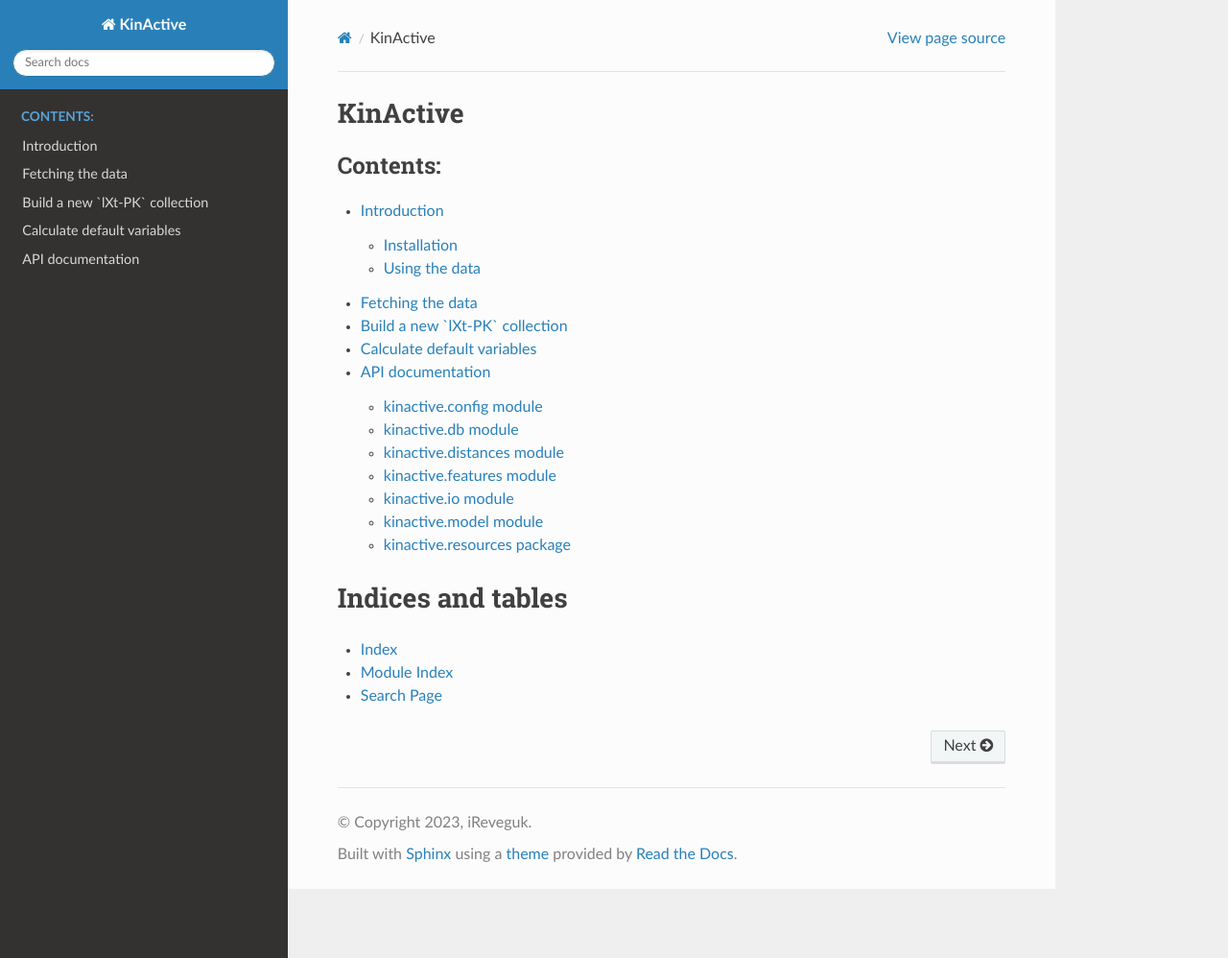
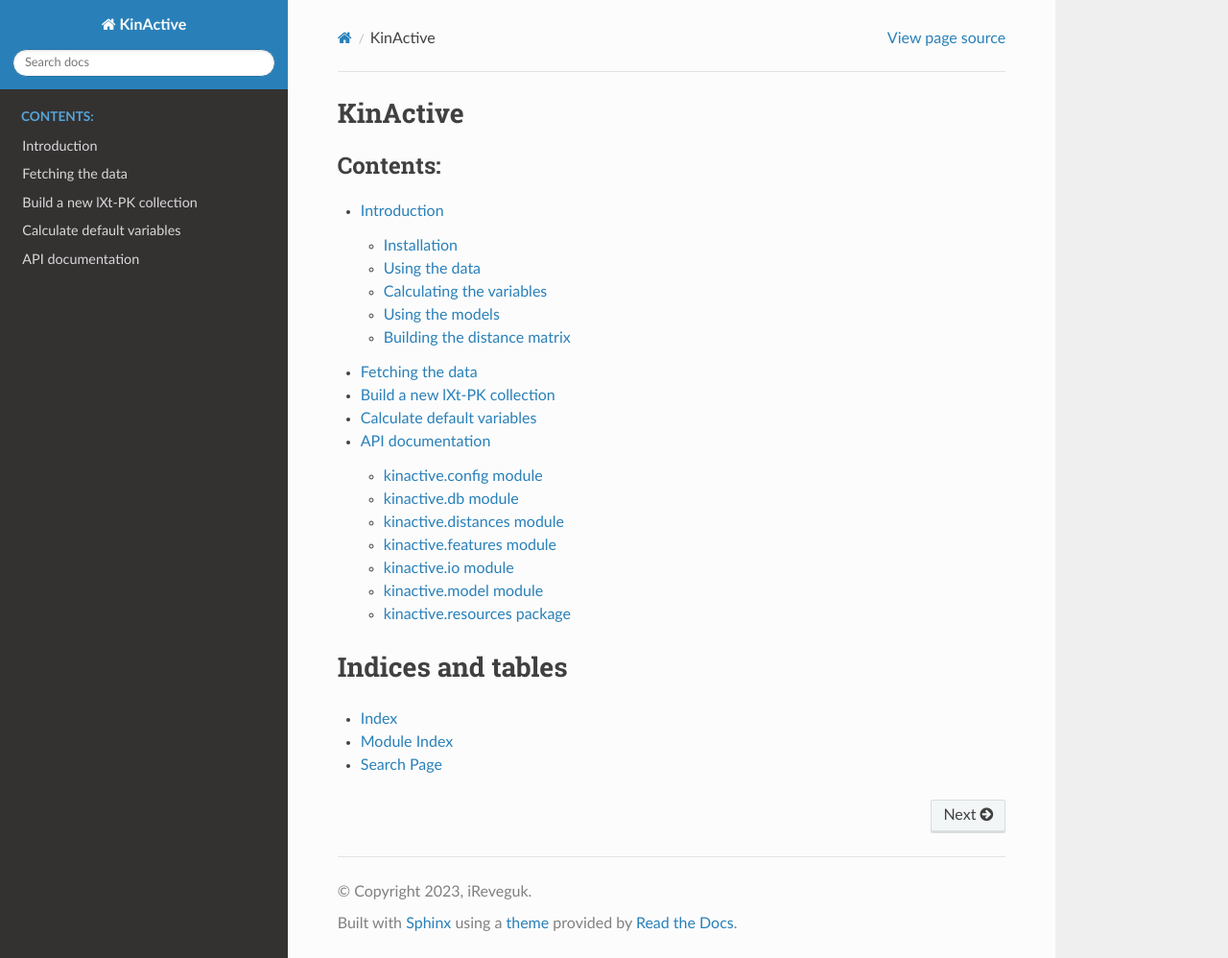
Before and after one commit to edikedik/kinactive, a Sphinx documentation site: the page built from docs/index.rst, in a window 1280 px wide and 998 px high. Shown: the whole window at 96% size. Built offline with Sphinx 7.4.7 and the Read the Docs theme 2.0.0, drawn with Linux system fonts in a browser that asks for light colours; some of the changed lines change nothing that is shown.

Commit message:
upd docs

```diff
--- a/docs/index.rst
+++ b/docs/index.rst
@@ -7,7 +7,7 @@
 
    intro
    fetching
-   Build a new `lXt-PK` collection <notebooks/build_raw_database>
+   Build a new lXt-PK collection <notebooks/build_raw_database>
    Calculate default variables <notebooks/calculate_default_variables>
    kinactive
 
--- a/docs/intro.rst
+++ b/docs/intro.rst
@@ -33,13 +33,14 @@
 --------------
 
 ``KinActive`` is not supplied with the raw data.
-One may fetch the data accompanying the paper
-(see :doc:`Fetching the data <notebooks/build_raw_database>`) or build a new
-raw collection (see :doc:`the notebook here <notebooks/calculate_default_variables>`).
+One may fetch the data accompanying the paper (see
+:doc:`Fetching the data <fetching>`) or build a new raw collection (see
+:doc:`Build a new lXt-PK collection <notebooks/build_raw_database>`).
 
 Once the data is obtained, loading becomes trivial:
 
-.. code-block:: Python
+.. code-block:: python
+
     from pathlib import Path
     from kinactive.db import DB
     db = DB()
@@ -50,14 +51,100 @@
     (see :class:`kinactive.config.DBConfig`).
 
 .. hint::
-    One may provide iterable over dumped ``Chain`` objects, e.g.,
+    One may use an iterable over dumped ``Chain`` objects, e.g.,
     ``list(Path("path/to/chains").glob('*'))[:10]``
-    to :meth:`kinactive.db.DB.load`.
+    and supply it to :meth:`kinactive.db.DB.load`.
 
 This will result in a ``ChainList`` of ``Chain`` objects, each containing a
-canonical UniProt sequence and a list of associated structures.
-See the `lXtractor docs`_ on how to use ``Chain`` objects.
+canonical UniProt ``ChainSequence`` and a list of associated ``ChainStructure``s.
+See the `lXtractor docs`_ for more details on what these objects are
+and how to use them.
+
+Calculating the variables
+-------------------------
+
+Once the chains are loaded, one can use them to calculate new variables.
+
+To calculate the default variables for loaded ``chains``.
+
+.. code-block:: python
+
+    from kinactive.features import DefaultFeatures
+    fs = DefaultFeatures()
+    # Get domains mapped to profile positions.
+    domains = chains.collapse_children()
+    res = fs.calculate_all_vs(domains)
+
+.. hint::
+    Provide ``base="path/to/dir"`` to automatically save the default variables
+
+.. hint::
+    Speed-up the calculation by using multiple CPUs to calculate structural
+    variables via the ``num_proc`` parameters.
+
+.. note::
+    See `Calculate default variables <notebooks/calculate_default_variables`
+    for an example of variables' calculation.
+
+Calculating non-default variables is a bit more involved and is covered in
+the `lXtractor docs`_.
+
+Using the models
+----------------
+
+Loading the models is trivial:
+
+.. code-block:: python
+
+    from kinactive.io import load_dfg, load_kinactive
+    ka = load_kinactive()
+    dfg = load_dfg()
+
+The first line will load the :class:`kinactive.model.KinActiveClassifier` model.
+This class provides a general-purpose interface, wrapping the actual model under
+the :attr:`kinactive.model.KinActiveClassifier.model` attribute. It allows to
+access the :attr:`features <kinactive.model.KinActiveClassifier.model>` and
+:attr:`parameters <kinactive.model.KinActiveClassifier.params>`, train, use the
+model for predictions and so on.
+
+The second line will load the :class:`kinactive.model.DFGClassifier` model.
+It comprises three :class:`kinactive.model.KinActiveClassifier`s and a logistic
+regression meta-classifier outputting final predictions.
+
+Both models can be used in the same manner. They require a dataset with
+:meth:`kinactive.model.KinActiveClassifier.features` and
+:meth:`kinactive.model.KinActiveClassifier.targets` columns to predict. Assuming
+the ``df`` variable to encapsulate such a dataset (as a `pandas DataFrame`_).
+
+.. code-block:: python
+
+    ka_labels = ka.predict(df)
+    dfg_labels = dfg.predict(df)
+
+Building the distance matrix
+----------------------------
+
+The "distance matrix" is a symmetric pairwise distance matrix constructed from
+the extracted domain structures. The distance is the RMSD between the DFG-Asp/
+DFG-Phe of a pair of superposed domain structures. The protocol will handle
+superpositions and RMSD calculations and output a new "long form" distance matrix
+with four columns: ``[ID1, ID2, RMSD_CA, RMSD_DFG]``.
+
+Assuming the ``chains`` were loaded as described in :doc:`Using the data`, i.e.,
+at the level of initial ``Chain``, we'll access the structure domains and supply
+them into
+
+.. code-block:: python
+
+    from kinactive.distances import DistanceMatrix
+    domains = chains.collapse_children().structures
+    dm = DistanceMatrix().build(domains)
+
+.. hint::
+    Similar to :class:`kinactive.db.DB`, there is a config dataclass allowing
+    to customize the calculation process. See :class:`kinactive.config.MatrixConfig`.
 
 .. _conda docs: https://docs.anaconda.com/
 .. _mafft docs: https://mafft.cbrc.jp/alignment/software/
 .. _lXtractor docs: https://lxtractor.readthedocs.io/en/latest/
+.. _pandas DataFrame: https://pandas.pydata.org/docs/reference/api/pandas.DataFrame.html
```
